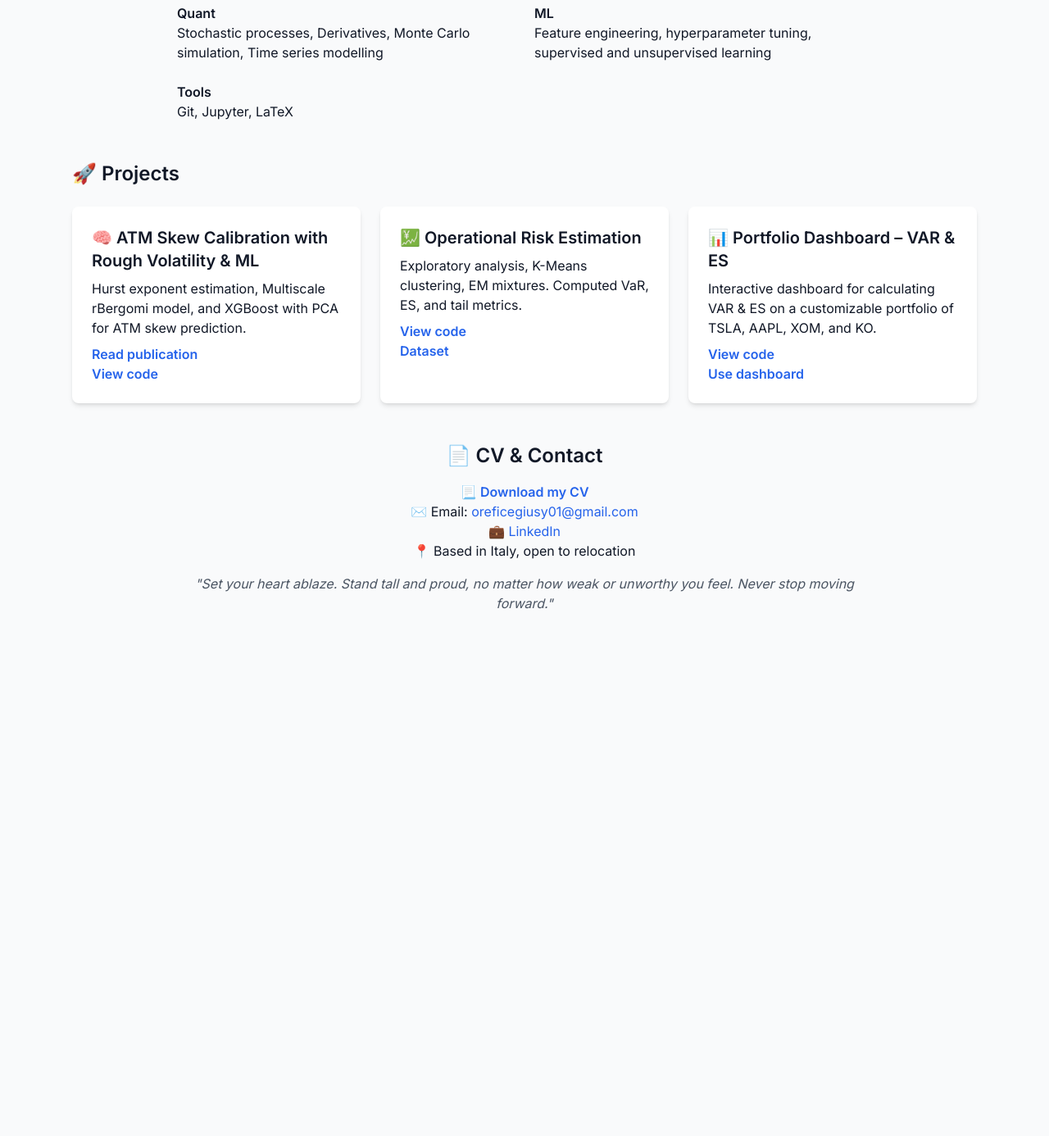
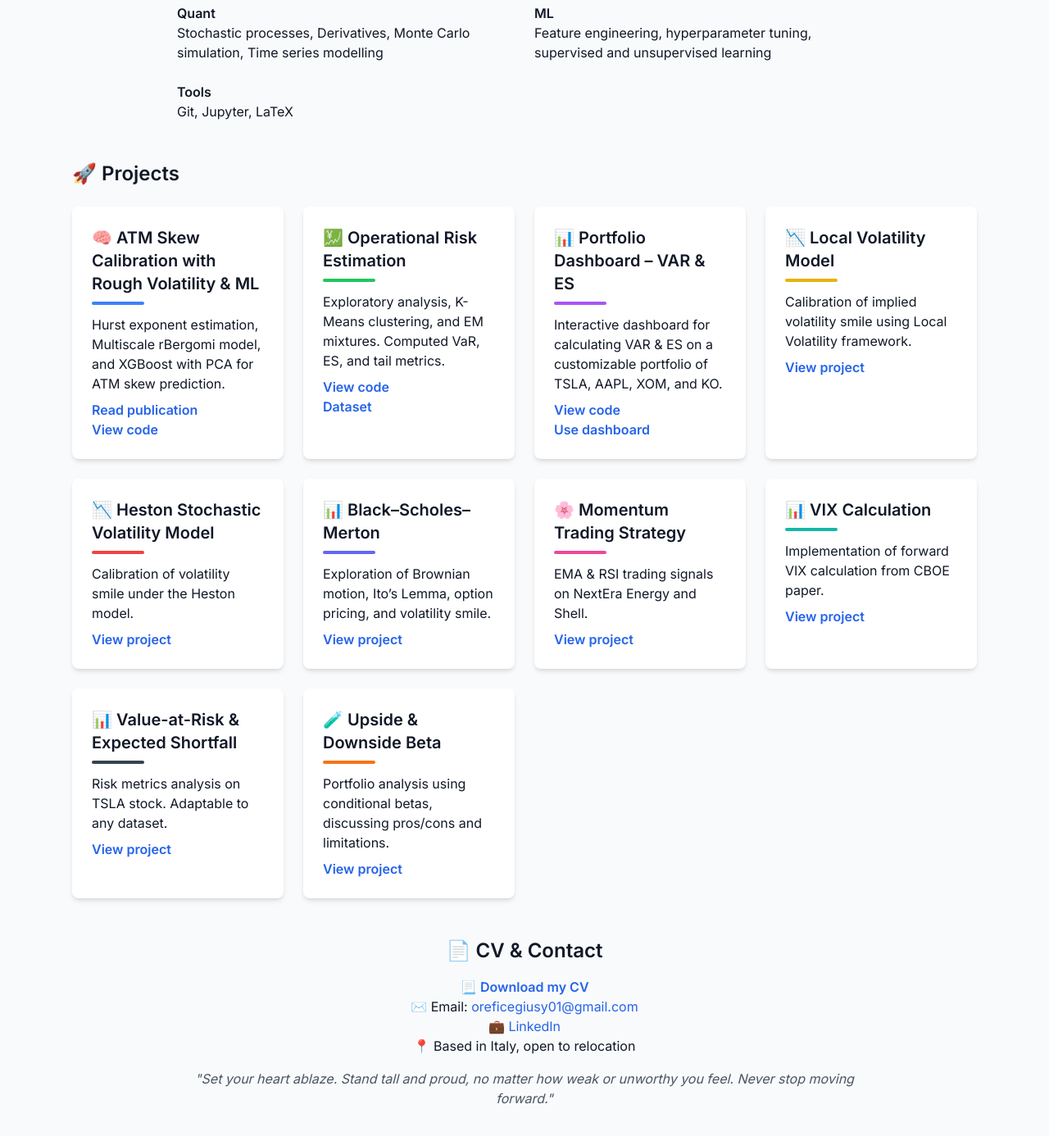
Before and after one commit to yukigiusy/My-researches, a Jekyll site: the page built from index.md, in a window 1280 px wide and 1400 px high, scrolled down 472 px. Shown: the top 1386 px of the window at 82% size. Built offline with Jekyll 4.4.1, drawn with Linux system fonts in a browser that asks for light colours; nearby versions of some CDN libraries; before the commit the page ends 1268 px from its top, so only the background shows below that.

Commit message:
Update default.html

```diff
--- a/_layouts/default.html
+++ b/_layouts/default.html
@@ -54,31 +54,90 @@
   <!-- Projects -->
   <section id="projects" class="max-w-6xl mx-auto px-6 mb-12">
     <h2 class="text-2xl font-semibold mb-6">🚀 Projects</h2>
-    <div class="grid grid-cols-1 md:grid-cols-2 lg:grid-cols-3 gap-6">
+    <div class="grid grid-cols-1 md:grid-cols-2 lg:grid-cols-4 gap-6">
 
-      <!-- Project Card Example -->
+      <!-- ATM Skew -->
       <div class="bg-white rounded-lg shadow-md p-6 hover:shadow-xl transition duration-300">
         <h3 class="text-xl font-semibold mb-2">🧠 ATM Skew Calibration with Rough Volatility & ML</h3>
+        <div class="h-1 w-16 bg-blue-500 rounded mb-3"></div>
         <p class="mb-2">Hurst exponent estimation, Multiscale rBergomi model, and XGBoost with PCA for ATM skew prediction.</p>
         <a href="https://papers.ssrn.com/sol3/papers.cfm?abstract_id=5369191" target="_blank" class="text-blue-600 font-semibold hover:underline">Read publication</a><br>
         <a href="https://github.com/yukigiusy/My-researches/blob/main/Thesis.ipynb" target="_blank" class="text-blue-600 font-semibold hover:underline">View code</a>
       </div>
 
+      <!-- Operational Risk -->
       <div class="bg-white rounded-lg shadow-md p-6 hover:shadow-xl transition duration-300">
         <h3 class="text-xl font-semibold mb-2">💹 Operational Risk Estimation</h3>
-        <p class="mb-2">Exploratory analysis, K-Means clustering, EM mixtures. Computed VaR, ES, and tail metrics.</p>
+        <div class="h-1 w-16 bg-green-500 rounded mb-3"></div>
+        <p class="mb-2">Exploratory analysis, K-Means clustering, and EM mixtures. Computed VaR, ES, and tail metrics.</p>
         <a href="https://github.com/yukigiusy/My-researches/blob/main/Operational_risk_estimation.ipynb" target="_blank" class="text-blue-600 font-semibold hover:underline">View code</a><br>
         <a href="https://github.com/yukigiusy/My-researches/blob/main/operational_risk_full.csv" target="_blank" class="text-blue-600 font-semibold hover:underline">Dataset</a>
       </div>
 
+      <!-- Portfolio Dashboard -->
       <div class="bg-white rounded-lg shadow-md p-6 hover:shadow-xl transition duration-300">
         <h3 class="text-xl font-semibold mb-2">📊 Portfolio Dashboard – VAR & ES</h3>
+        <div class="h-1 w-16 bg-purple-500 rounded mb-3"></div>
         <p class="mb-2">Interactive dashboard for calculating VAR & ES on a customizable portfolio of TSLA, AAPL, XOM, and KO.</p>
         <a href="https://github.com/yukigiusy/Dashboards/blob/main/VAR_and_ES_dashboard%20(1).ipynb" target="_blank" class="text-blue-600 font-semibold hover:underline">View code</a><br>
         <a href="https://518279d1c2d8.ngrok-free.app/" target="_blank" class="text-blue-600 font-semibold hover:underline">Use dashboard</a>
       </div>
 
-      <!-- Add remaining projects in the same format -->
+      <!-- Local Volatility -->
+      <div class="bg-white rounded-lg shadow-md p-6 hover:shadow-xl transition duration-300">
+        <h3 class="text-xl font-semibold mb-2">📉 Local Volatility Model</h3>
+        <div class="h-1 w-16 bg-yellow-500 rounded mb-3"></div>
+        <p class="mb-2">Calibration of implied volatility smile using Local Volatility framework.</p>
+        <a href="https://github.com/yukigiusy/My-researches/blob/main/Local_volatility.ipynb" target="_blank" class="text-blue-600 font-semibold hover:underline">View project</a>
+      </div>
+
+      <!-- Heston -->
+      <div class="bg-white rounded-lg shadow-md p-6 hover:shadow-xl transition duration-300">
+        <h3 class="text-xl font-semibold mb-2">📉 Heston Stochastic Volatility Model</h3>
+        <div class="h-1 w-16 bg-red-500 rounded mb-3"></div>
+        <p class="mb-2">Calibration of volatility smile under the Heston model.</p>
+        <a href="https://github.com/yukigiusy/My-researches/blob/main/Stochastic_volatility%20(1).ipynb" target="_blank" class="text-blue-600 font-semibold hover:underline">View project</a>
+      </div>
+
+      <!-- BSM -->
+      <div class="bg-white rounded-lg shadow-md p-6 hover:shadow-xl transition duration-300">
+        <h3 class="text-xl font-semibold mb-2">📊 Black–Scholes–Merton</h3>
+        <div class="h-1 w-16 bg-indigo-500 rounded mb-3"></div>
+        <p class="mb-2">Exploration of Brownian motion, Ito’s Lemma, option pricing, and volatility smile.</p>
+        <a href="https://github.com/yukigiusy/My-researches/blob/main/BSM_diving_into_Brownian_motion%2C_Ito's_lemma_and_stock_prices.ipynb" target="_blank" class="text-blue-600 font-semibold hover:underline">View project</a>
+      </div>
+
+      <!-- Momentum Trading -->
+      <div class="bg-white rounded-lg shadow-md p-6 hover:shadow-xl transition duration-300">
+        <h3 class="text-xl font-semibold mb-2">🌸 Momentum Trading Strategy</h3>
+        <div class="h-1 w-16 bg-pink-500 rounded mb-3"></div>
+        <p class="mb-2">EMA & RSI trading signals on NextEra Energy and Shell.</p>
+        <a href="https://github.com/yukigiusy/My-researches/blob/main/Momentum_energy_markets.ipynb" target="_blank" class="text-blue-600 font-semibold hover:underline">View project</a>
+      </div>
+
+      <!-- VIX -->
+      <div class="bg-white rounded-lg shadow-md p-6 hover:shadow-xl transition duration-300">
+        <h3 class="text-xl font-semibold mb-2">📊 VIX Calculation</h3>
+        <div class="h-1 w-16 bg-teal-500 rounded mb-3"></div>
+        <p class="mb-2">Implementation of forward VIX calculation from CBOE paper.</p>
+        <a href="https://github.com/yukigiusy/My-researches/blob/main/modelling_vix.ipynb" target="_blank" class="text-blue-600 font-semibold hover:underline">View project</a>
+      </div>
+
+      <!-- VAR & ES -->
+      <div class="bg-white rounded-lg shadow-md p-6 hover:shadow-xl transition duration-300">
+        <h3 class="text-xl font-semibold mb-2">📊 Value-at-Risk & Expected Shortfall</h3>
+        <div class="h-1 w-16 bg-gray-700 rounded mb-3"></div>
+        <p class="mb-2">Risk metrics analysis on TSLA stock. Adaptable to any dataset.</p>
+        <a href="https://github.com/yukigiusy/My-researches/blob/main/VAR_%20(1).ipynb" target="_blank" class="text-blue-600 font-semibold hover:underline">View project</a>
+      </div>
+
+      <!-- Upside & Downside Beta -->
+      <div class="bg-white rounded-lg shadow-md p-6 hover:shadow-xl transition duration-300">
+        <h3 class="text-xl font-semibold mb-2">🧪 Upside & Downside Beta</h3>
+        <div class="h-1 w-16 bg-orange-500 rounded mb-3"></div>
+        <p class="mb-2">Portfolio analysis using conditional betas, discussing pros/cons and limitations.</p>
+        <a href="https://github.com/yukigiusy/University-projects/blob/main/Upside_and_downside_beta.ipynb" target="_blank" class="text-blue-600 font-semibold hover:underline">View project</a>
+      </div>
 
     </div>
   </section>
```
